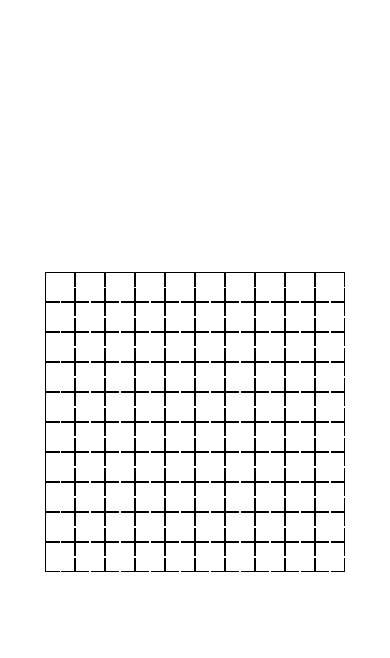
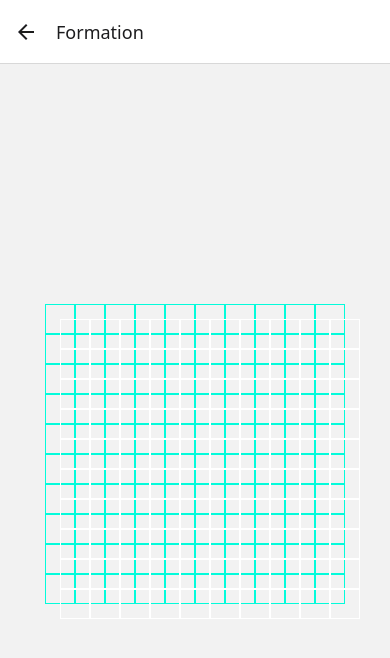
Before and after one commit to sbelambe/formations, a React Native app in the folder Formations/: screen /Formation in a window 390 px wide. Shown: the top 658 px of the page. Built offline with nearby package versions, Linux system fonts and the light colour scheme.

Commit message:
react navigation part 1

```diff
--- a/Formations/App.js
+++ b/Formations/App.js
@@ -1,21 +1,36 @@
 // App.js
-import React from 'react';
-import { View, StyleSheet } from 'react-native';
-import FormationGrid from './components/FormationGrid';
+import React from "react";
+import { View, StyleSheet, Text } from "react-native";
+import { NavigationContainer } from '@react-navigation/native';
+import { createNativeStackNavigator } from '@react-navigation/native-stack';
+import FormationGrid from "./components/FormationGrid";
+
+const Stack = createNativeStackNavigator();
+
+function HomeScreen({ navigation }) {
+  return (
+    <View style={styles.container}>
+      <Text onPress={() => navigation.navigate('Formation')}>Go to Formation Grid</Text>
+    </View>
+  );
+}
 
 export default function App() {
   return (
-    <View style={styles.container}>
-      <FormationGrid />
-    </View>
+    <NavigationContainer>
+      <Stack.Navigator initialRouteName="Home">
+        <Stack.Screen name="Home" component={HomeScreen} />
+        <Stack.Screen name="Formation" component={FormationGrid} />
+      </Stack.Navigator>
+    </NavigationContainer>
   );
 }
 
 const styles = StyleSheet.create({
   container: {
     flex: 1,
-    backgroundColor: '#fff',
-    alignItems: 'center',
-    justifyContent: 'center',
+    backgroundColor: "#fff",
+    alignItems: "center",
+    justifyContent: "center",
   },
 });
--- a/Formations/components/FormationGrid.js
+++ b/Formations/components/FormationGrid.js
@@ -1,4 +1,3 @@
-// FormationGrid.js
 import React, { useState } from 'react';
 import { View, StyleSheet, TouchableOpacity } from 'react-native';
 import FormationDot from './FormationDot';
@@ -68,17 +67,17 @@
     justifyContent: 'center',
     alignItems: 'center',
     position: 'relative',
+    flex: 1,
   },
   gridOverlay: {
+    position: 'absolute',
     flexDirection: 'column',
   },
   gridOverlayOffset: {
     position: 'absolute',
-    top: 0,
-    left: 0,
     flexDirection: 'column',
-    marginLeft: 15,
-    marginTop: 15,
+    marginLeft: 30,
+    marginTop: 30,
   },
   row: {
     flexDirection: 'row',
@@ -87,7 +86,7 @@
     width: 30,
     height: 30,
     borderWidth: 1,
-    borderColor: '#000',
+    borderColor: '#03fcdb',
     alignItems: 'center',
     justifyContent: 'center',
   },
```
Also changed, not shown: Formations/package.json (+7 -3 lines), 1 other file (tests, documents, lock files or other folders).
